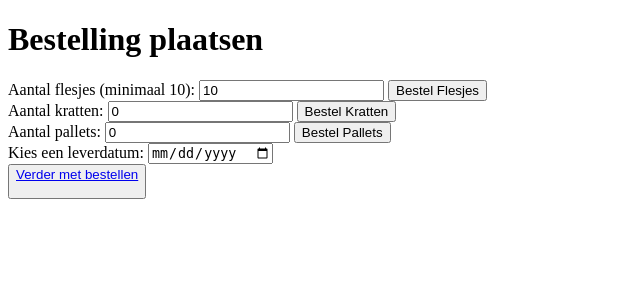
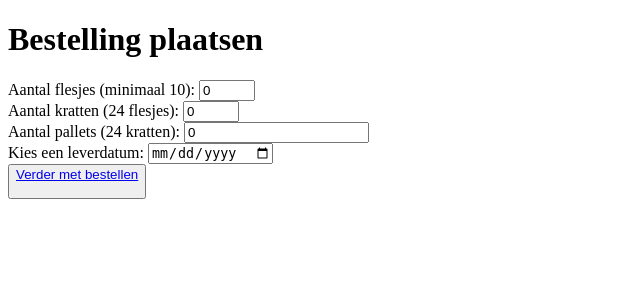
Before and after one commit to kaasjefr/bierbedrijf, a PHP site: page /bierbestellen.php in a window 1280 px wide. Shown: the top 300 px of the page, without its empty margins (0-640 px from the left). Run offline with PHP 8.4, Linux system fonts and the light colour scheme.

Commit message:
bier bestellen kan nu half

```diff
--- a/bierbestellen.php
+++ b/bierbestellen.php
@@ -1,25 +1,23 @@
 <!DOCTYPE html>
 <html lang="nl">
+
 <body>
 
   <h1>Bestelling plaatsen</h1>
-
+  <form action="intotaal.php" method="post">
     <div class="bestel-box">
       <label for="flesjesAantal">Aantal flesjes (minimaal 10):</label>
-    <input type="number" id="flesjesAantal" min="10" value="10">
-    <button onclick="bestelFlesjes()">Bestel Flesjes</button>
+      <input type="number" name="flesjesAantal" id="flesjesAantal" min="0" value="0" max="23">
     </div>
 
     <div class="bestel-box">
-    <label for="krattenAantal">Aantal kratten:</label>
-    <input type="number" id="krattenAantal" min="0" value="0">
-    <button onclick="bestelKraten()">Bestel Kratten</button>
+      <label for="krattenAantal">Aantal kratten (24 flesjes):</label>
+      <input type="number" name="krattenAantal" id="krattenAantal" min="0" value="0" max="23">
     </div>
 
     <div class="bestel-box">
-    <label for="palletsAantal">Aantal pallets:</label>
-    <input type="number" id="palletsAantal" min="0" value="0">
-    <button onclick="bestelPallets()">Bestel Pallets</button>
+      <label for="palletsAantal">Aantal pallets (24 kratten):</label>
+      <input type="number" name="palletsAantal" id="palletsAantal" min="0" value="0">
     </div>
 
     <div class="bestel-box">
@@ -29,47 +27,8 @@
 
 
     <button><a href="intotaal.php">Verder met bestellen</a></p></button>
-
-
-  <script>
-    function bestelFlesjes() {
-      const aantal = parseInt(document.getElementById('flesjesAantal').value);
-      if (aantal < 10) {
-        alert("Je moet minimaal 10 flesjes bestellen.");
-      } else {
-        alert(`Je hebt ${aantal} flesjes besteld.`);
-      }
-    }
-
-    function bestelKraten() {
-      const aantal = parseInt(document.getElementById('krattenAantal').value);
-      alert(`Je hebt ${aantal} krat${aantal === 1 ? '' : 'ten'} besteld.`);
-    }
-
-    function bestelPallets() {
-      const aantal = parseInt(document.getElementById('palletsAantal').value);
-      alert(`Je hebt ${aantal} pallet${aantal === 1 ? '' : 's'} besteld.`);
-    }
-
-    function verderMetBestellen() {
-      const flesjes = parseInt(document.getElementById('flesjesAantal').value);
-      const kratten = parseInt(document.getElementById('krattenAantal').value);
-      const pallets = parseInt(document.getElementById('palletsAantal').value);
-      const datum = document.getElementById('leverdatum').value;
-
-      if (flesjes < 10) {
-        alert("Je moet minimaal 10 flesjes bestellen.");
-        return;
-      }
-
-      if (!datum) {
-        alert("Kies een leverdatum voordat je verder gaat.");
-        return;
-      }
-
-      alert(`Bestelling geplaatst:\n- ${flesjes} flesjes\n- ${kratten} kratten\n- ${pallets} pallets\n- Leverdatum: ${datum}`);
-    }
-  </script>
+  </form>
 
 </body>
+
 </html>
--- /dev/null
+++ b/intotaal.php
@@ -0,0 +1,5 @@
+<?php
+var_dump($_POST);
+echo $_POST["flesjesAantal"];
+echo $_POST["krattenAantal"];
+echo $_POST["palletsAantal"];
```
Lines whose indentation alone changed are shown as unchanged.
